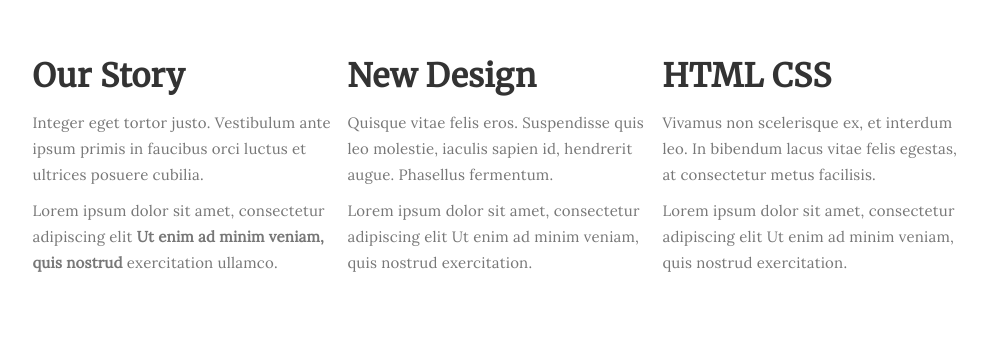
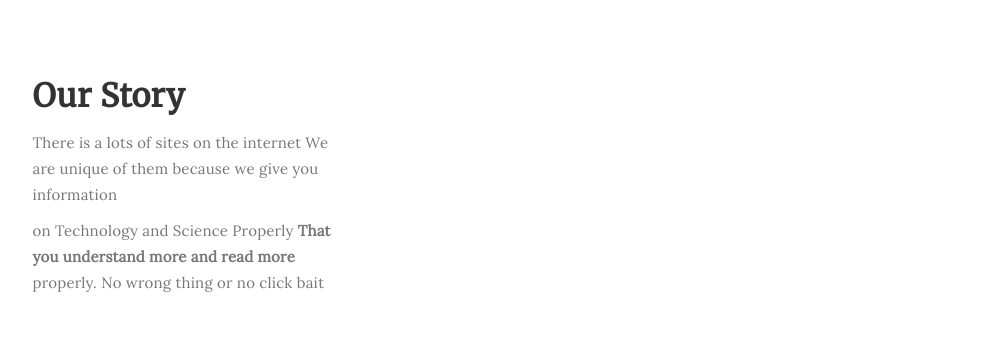
Before and after one commit to rajrupdasofficial/bloggy, a Django app: template app/templates/about.html in a window 1280 px wide. Shown: the part 628-965 px from the top of the page, without its empty margins (135-1122 px from the left). Run offline with Django 4.2, Linux system fonts and the light colour scheme; the template is opened without the code that fills it, so the values that code supplies are empty; some libraries are stand-ins or nearby versions.

Commit message:
some writings are rectified also added some proper information

```diff
--- a/app/templates/about.html
+++ b/app/templates/about.html
@@ -1,3 +1,4 @@
+{% load static %}
 <!DOCTYPE html>
 <html lang="en">
 <head>
@@ -9,7 +10,7 @@
 <meta name="author" content="">
 <meta name="viewport" content="width=device-width, initial-scale=1, maximum-scale=1">
 
-<title>Neuron Template - About</title>
+<title>Micro-Robotics.tech | Experiment | About</title>
 <!--
 
 Template 2085 Neuron
@@ -17,11 +18,11 @@ Template 2085 Neuron
 http://www.tooplate.com/view/2085-neuron
 
 -->
-<link rel="stylesheet" href="css/bootstrap.min.css">
-<link rel="stylesheet" href="css/font-awesome.min.css">
+<link rel="stylesheet" href="{% static 'css/bootstrap.min.css' %}">">
+<link rel="stylesheet" href="{% static 'css/font-awesome.min.css' %}">
 
 <!-- Main css -->
-<link rel="stylesheet" href="css/style.css">
+<link rel="stylesheet" href="{% static 'css/style.css' %}">
 <link href="https://fonts.googleapis.com/css?family=Lora|Merriweather:300,400" rel="stylesheet">
 
 </head>
@@ -46,14 +47,14 @@ http://www.tooplate.com/view/2085-neuron
                     <span class="icon icon-bar"></span>
                     <span class="icon icon-bar"></span>
                </button>
-               <a href="index.html" class="navbar-brand">Neuron</a>
+               <a href="{% url 'indexpage' %}" class="navbar-brand">Micro-Robotics.tech</a>
           </div>
           <div class="collapse navbar-collapse">
                <ul class="nav navbar-nav navbar-right">
-                    <li><a href="index.html">Home</a></li>
-                    <li class="active"><a href="about.html">About</a></li>
-                    <li><a href="gallery.html">Gallery</a></li>
-                    <li><a href="contact.html">Contact</a></li>
+                    <li><a href="{% url 'indexpage' %}">Home</a></li>
+                    <li class="active"><a href="{% url 'about' %}">About</a></li>
+                    <li><a href="{% url 'gallery' %}">Gallery</a></li>
+                    <li><a href="{% url 'contact' %}">Contact</a></li>
                </ul>
           </div>
 
@@ -84,11 +85,11 @@ http://www.tooplate.com/view/2085-neuron
                <div class="col-md-offset-1 col-md-10 col-sm-12">
                     <div class="col-md-4 col-sm-4">
                          <h2>Our Story</h2>
-                         <p>Integer eget tortor justo. Vestibulum ante ipsum primis in faucibus orci luctus et ultrices posuere cubilia.</p>
-                         <p>Lorem ipsum dolor sit amet, consectetur adipiscing elit <strong>Ut enim ad minim veniam, quis nostrud</strong> exercitation ullamco.</p>
+                         <p>There is a lots of sites on the internet We are unique of them because we give you information</p>
+                         <p>on Technology and Science Properly <strong> That you understand more and read more</strong> properly. No wrong thing or no click bait</p>
                     </div>
 
-                    <div class="col-md-4 col-sm-4">
+                  <!--  <div class="col-md-4 col-sm-4">
                          <h2>New Design</h2>
                          <p>Quisque vitae felis eros. Suspendisse quis leo molestie, iaculis sapien id, hendrerit augue. Phasellus fermentum.</p>
                          <p>Lorem ipsum dolor sit amet, consectetur adipiscing elit Ut enim ad minim veniam, quis nostrud exercitation.</p>
@@ -131,7 +132,7 @@ http://www.tooplate.com/view/2085-neuron
                     </div>
 
                     <h3>One Column</h3>
-                    <p>Fusce finibus ac orci ut feugiat. Duis accumsan dui non augue ullamcorper, at porta elit lacinia. Orci varius natoque penatibus et magnis dis parturient montes, nascetur ridiculus mus. Cras at est non quam mattis hendrerit. Fusce purus massa, pretium malesuada eros nec, feugiat iaculis sem.</p>
+                    <p>Fusce finibus ac orci ut feugiat. Duis accumsan dui non augue ullamcorper, at porta elit lacinia. Orci varius natoque penatibus et magnis dis parturient montes, nascetur ridiculus mus. Cras at est non quam mattis hendrerit. Fusce purus massa, pretium malesuada eros nec, feugiat iaculis sem.</p>-->
                </div>
 
           </div>
@@ -145,10 +146,10 @@ http://www.tooplate.com/view/2085-neuron
           <div class="row">
 
                <div class="col-md-5 col-md-offset-1 col-sm-6">
-                    <h3>Neuron Studio</h3>
-                    <p>Lorem ipsum dolor sit amet, consetetur sadipscing elitr, sed diam nonumy eirmod tempor invidunt ut labore et dolore magna aliquyam erat, sed diam voluptua.</p>
+                    <h3>Micro-Robotics.tech</h3>
+                    <p>A robotics and Tech blogging site updated daily</p>
                     <div class="footer-copyright">
-                         <p>Copyright &copy; 2017 Your Company - Design: Tooplate</p>
+                         <p>Copyright &copy; 2023 Micro-Robotics - Design: Tooplate</p>
                     </div>
                </div>
 
@@ -182,10 +183,10 @@ http://www.tooplate.com/view/2085-neuron
 
 <!-- SCRIPTS -->
 
-<script src="js/jquery.js"></script>
-<script src="js/bootstrap.min.js"></script>
-<script src="js/jquery.parallax.js"></script>
-<script src="js/custom.js"></script>
+<script src="{% static 'js/jquery.js' %}"></script>
+<script src="{% static 'js/bootstrap.min.js' %}"></script>
+<script src="{% static 'js/jquery.parallax.js' %}"></script>
+<script src="{% static 'js/custom.js' %}"></script>
 
 </body>
 </html>
```
